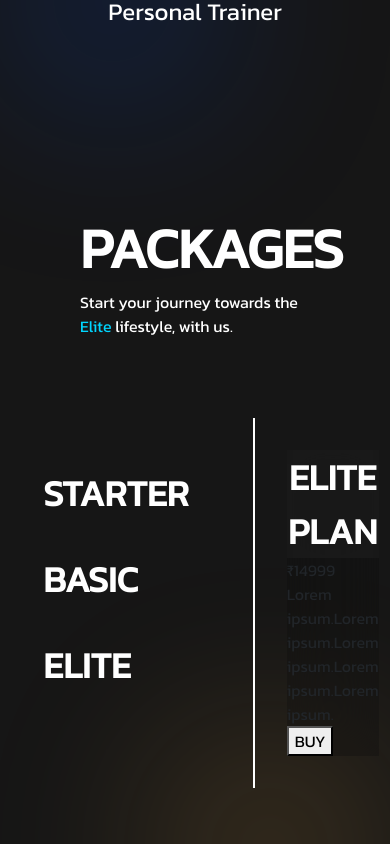
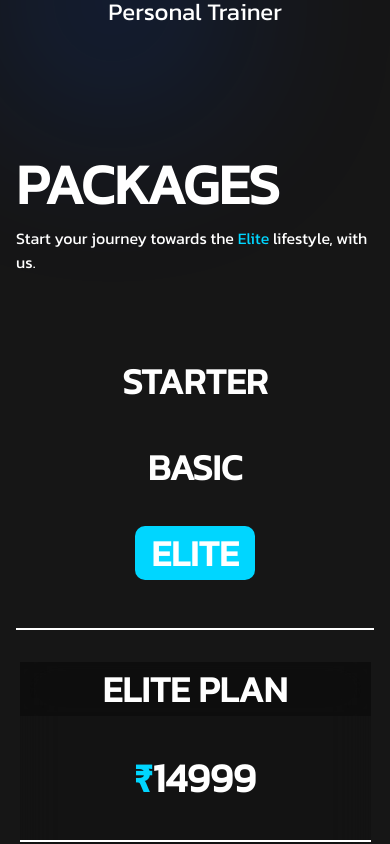
Before and after one commit to HemantDutta/ArmorElite-Gym-App, a React (Create React App) app in the folder client/: page / in a window 390 px wide. Shown: the part 4680-5524 px from the top of the page. Built offline with nearby package versions, Linux system fonts and the light colour scheme.

Commit message:
Complete Package Section

```diff
--- a/client/public/assets/css/ArmorEliteStyles.css
+++ b/client/public/assets/css/ArmorEliteStyles.css
@@ -1438,6 +1438,10 @@ nav .navbar-bigMenu-container .bigMenu-innerContainer .bigMenu-optionList-contai
     background-color: #101010;
 }
 
+.packages .packages-container .packages-content .packages-content-left .package-class.isActive{
+    background-color: #00d6ff;
+}
+
 .packages .packages-container .packages-content .packages-content-right{
     margin: 0 auto;
     padding: 2rem;
@@ -1446,9 +1450,10 @@ nav .navbar-bigMenu-container .bigMenu-innerContainer .bigMenu-optionList-contai
 .packages .packages-container .packages-content .packages-content-right .package-card{
     display: flex;
     flex-direction: column;
-    background-color: rgba(16, 16, 16, 0.3);
+    background-color: rgba(16, 16, 16, 0.4);
     backdrop-filter: blur(20px);
     -webkit-backdrop-filter: blur(20px);
+    width: 450px;
 }
 
 .packages .packages-container .packages-content .packages-content-right .package-card .package-card-header{
@@ -1456,11 +1461,106 @@ nav .navbar-bigMenu-container .bigMenu-innerContainer .bigMenu-optionList-contai
     text-transform: uppercase;
     font-weight: bold;
     font-size: 36px;
-    background-color: rgba(30, 30, 30, 0.6);
+    background-color: rgba(12, 12, 12, 0.6);
     -webkit-backdrop-filter: blur(20px);
     backdrop-filter: blur(20px);
     color: white;
 }
+
+.packages .packages-container .packages-content .packages-content-right .package-card .package-card-price{
+    font-size: 40px;
+    text-align: center;
+    font-weight: bold;
+    padding: 2rem 0;
+}
+
+.packages .packages-container .packages-content .packages-content-right .package-card .package-card-price span{
+    color: white;
+}
+
+.packages .packages-container .packages-content .packages-content-right .package-card .package-card-amenities{
+    display: flex;
+    flex-direction: column;
+    justify-content: center;
+    align-items: center;
+    text-align: center;
+}
+
+.packages .packages-container .packages-content .packages-content-right .package-card .package-card-amenities span{
+    color: white;
+    font-size: 20px;
+    border-top: 2px solid white;
+    width: 100%;
+    padding: 0.5rem 0;
+    transition: all 0.2s ease-in-out;
+}
+
+.packages .packages-container .packages-content .packages-content-right .package-card .package-card-amenities span:hover{
+    background-color: rgba(16, 16, 16, 0.8);
+}
+
+.packages .packages-container .packages-content .packages-content-right .package-card .package-card-amenities span:nth-last-child(1){
+    border-bottom: 2px solid white;
+}
+
+.packages .packages-container .packages-content .packages-content-right .package-card .package-card-buy{
+    padding: 2rem 0;
+    text-align: center;
+}
+
+.packages .packages-container .packages-content .packages-content-right .package-card .package-card-buy button{
+    padding: 5px 24px;
+    border: 5px inset white;
+    background-color: transparent;
+    color: white;
+    font-weight: bold;
+    font-size: 20px;
+    border-radius: 50px;
+}
+
+.packages .packages-container .packages-content .packages-content-right .package-card .package-card-buy button:hover{
+    background-color: #fff;
+    color: #000;
+}
+
+
+@media screen and (max-width: 991px) {
+    .packages .packages-container .packages-content{
+        flex-direction: column;
+        margin: 2rem 0;
+    }
+
+    .packages .packages-container .packages-content .packages-content-left{
+        flex-direction: row;
+        justify-content: center;
+        border-right: none;
+        border-bottom: 2px solid white;
+    }
+}
+
+@media screen and (max-width: 660px) {
+    .packages .packages-container{
+        padding: 1rem;
+    }
+
+    .packages .packages-container .packages-content{
+        padding: 0;
+    }
+
+    .packages .packages-container .packages-content .packages-content-left{
+        flex-direction: column;
+        align-items: center;
+    }
+
+    .packages .packages-container .packages-content .packages-content-right{
+        padding: 2rem 0;
+    }
+
+    .packages .packages-container .packages-content .packages-content-right .package-card{
+        width: 90vw;
+    }
+}
+
 
 /*==========Packages End==========*/
 
--- a/client/src/pages/PublicHome.js
+++ b/client/src/pages/PublicHome.js
@@ -1,8 +1,23 @@
 import {Navbar} from "../components/Navbar";
 import {useNavigate} from "react-router-dom";
-import {useEffect} from "react";
+import {useEffect, useState} from "react";
 
 export const PublicHome = () => {
+
+    //States
+    const [activePlan, setActivePlan] = useState('elite');
+
+    //setActPlan function
+    function setActPlan(x) {
+        setActivePlan(x);
+        document.querySelectorAll(".package-class").forEach(ele => {
+            if (ele.id === x) {
+                ele.classList.add("isActive");
+            } else {
+                ele.classList.remove("isActive");
+            }
+        })
+    }
 
     //Navigator
     const nav = useNavigate();
@@ -226,29 +241,80 @@ export const PublicHome = () => {
                         </div>
                         <div className="packages-content">
                             <div className="packages-content-left">
-                                <span>Starter</span>
-                                <span>Basic</span>
-                                <span>Elite</span>
+                                <span className="package-class" id="starter" onClick={(e) => {
+                                    setActPlan(e.target.id)
+                                }}>Starter</span>
+                                <span className="package-class" id="basic" onClick={(e) => {
+                                    setActPlan(e.target.id)
+                                }}>Basic</span>
+                                <span className="package-class isActive" id="elite" onClick={(e) => {
+                                    setActPlan(e.target.id)
+                                }}>Elite</span>
                             </div>
                             <div className="packages-content-right">
+                                {
+                                    activePlan === "elite" &&
                                     <div className="package-card">
                                         <div className="package-card-header">
                                             <span>Elite Plan</span>
                                         </div>
                                         <div className="package-card-price">
-                                        <span>&#8377;14999</span>
+                                            <span><div className="main-color d-inline">&#8377;</div>14999</span>
                                         </div>
                                         <div className="package-card-amenities">
-                                        <span>Lorem ipsum.</span>
-                                        <span>Lorem ipsum.</span>
-                                        <span>Lorem ipsum.</span>
-                                        <span>Lorem ipsum.</span>
-                                        <span>Lorem ipsum.</span>
+                                            <span><i className="fa-solid fa-calendar"/> 12 Month + 1 Month Gym Access</span>
+                                            <span><i className="fa-solid fa-user-plus"/> Personal Trainer</span>
+                                            <span><i className="fa-solid fa-shower"/> Sauna Access</span>
+                                            <span><i className="fa-solid fa-wifi"/> Unlimited Wifi</span>
+                                            <span><i className="fa-solid fa-xmark"/> Crossfit</span>
                                         </div>
                                         <div className="package-card-buy">
-                                        <button>BUY</button>
+                                            <button className="btn btn-light">BUY</button>
                                         </div>
                                     </div>
+                                }
+                                {
+                                    activePlan === "basic" &&
+                                    <div className="package-card">
+                                        <div className="package-card-header">
+                                            <span>Basic Plan</span>
+                                        </div>
+                                        <div className="package-card-price">
+                                            <span><div className="main-color d-inline">&#8377;</div>8999</span>
+                                        </div>
+                                        <div className="package-card-amenities">
+                                            <span><i className="fa-solid fa-calendar"/> 6 Month + 1 Month Gym Access</span>
+                                            <span><i className="fa-solid fa-user-plus"/> General Trainer</span>
+                                            <span><i className="fa-solid fa-shower"/> Sauna Access</span>
+                                            <span><i className="fa-solid fa-wifi"/> Unlimited Wifi</span>
+                                            <span><i className="fa-solid fa-xmark"/> Crossfit</span>
+                                        </div>
+                                        <div className="package-card-buy">
+                                            <button className="btn btn-light">BUY</button>
+                                        </div>
+                                    </div>
+                                }
+                                {
+                                    activePlan === "starter" &&
+                                    <div className="package-card">
+                                        <div className="package-card-header">
+                                            <span>Starter Plan</span>
+                                        </div>
+                                        <div className="package-card-price">
+                                            <span><div className="main-color d-inline">&#8377;</div>3999</span>
+                                        </div>
+                                        <div className="package-card-amenities">
+                                            <span><i className="fa-solid fa-calendar"/> 1 Month Gym Access</span>
+                                            <span><i className="fa-solid fa-user-plus"/> General Trainer</span>
+                                            <span><i className="fa-solid fa-shower"/> Shower Access</span>
+                                            <span><i className="fa-solid fa-wifi"/> 45 Minutes/day Wifi</span>
+                                            <span><i className="fa-solid fa-xmark"/> Crossfit</span>
+                                        </div>
+                                        <div className="package-card-buy">
+                                            <button className="btn btn-light">BUY</button>
+                                        </div>
+                                    </div>
+                                }
                             </div>
                         </div>
                     </div>
```
Lines whose indentation alone changed are shown as unchanged.
